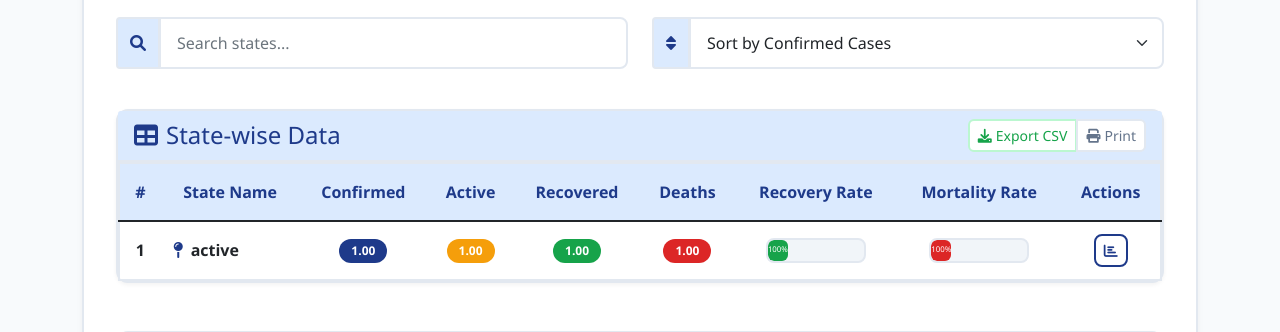
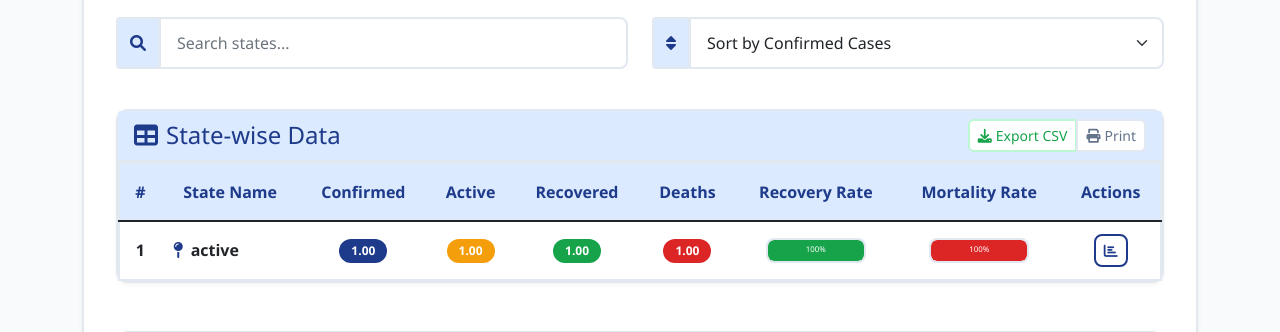
Before and after one commit to saanviyx/covid-tracker, a Django app: page /all-states/ in a window 1280 px wide. Shown: the part 445-777 px from the top of the page. Run offline with Django 4.2, Linux system fonts and the light colour scheme; tables that the repository leaves empty hold one stand-in row (values such as "Sample post"); some libraries are stand-ins or nearby versions.

Commit message:
fix: changed progress width

```diff
--- a/covid/tracker/templates/tracker/all_states.html
+++ b/covid/tracker/templates/tracker/all_states.html
@@ -506,6 +506,15 @@
         }, 300);
     });
 
+    // Progress Width Initialization
+    document.addEventListener("DOMContentLoaded", function() {
+        document.querySelectorAll(".progress-bar").forEach(function(bar) {
+            const width = bar.dataset.width || 0;
+            bar.style.width = width + "%";
+        });
+    });
+
+
     // Sort functionality
     document.getElementById('sortSelect').addEventListener('change', function() {
         const sortBy = this.value;
```
